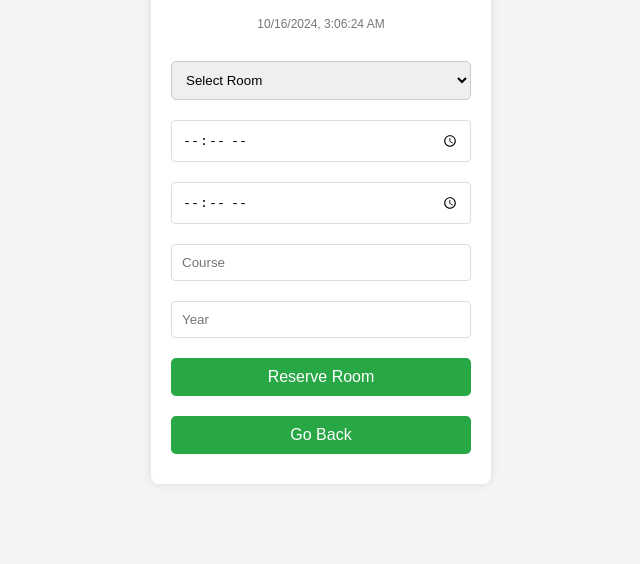
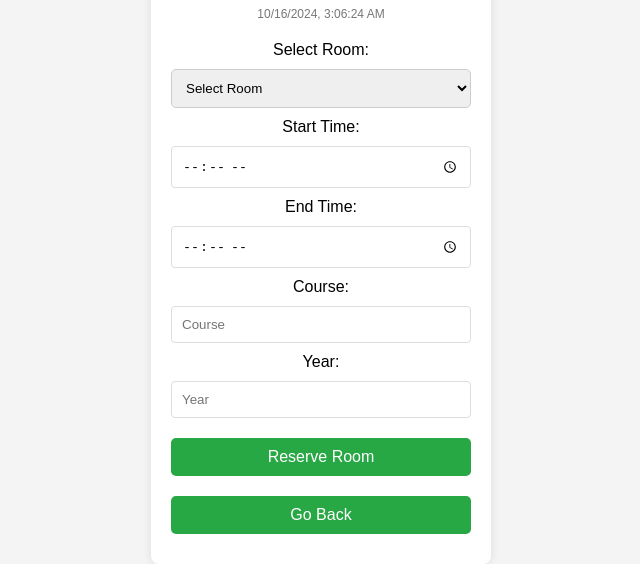
Before and after one commit to dheejay28/reservation, a plain HTML site: page reserve.html in a window 1280 px wide. Shown: the part 306-870 px from the top of the page, without its empty margins (319-959 px from the left). Before the commit the page ends 800 px from the top, so only its background shows below. Drawn offline with Linux system fonts and the light colour scheme.

Commit message:
Update reserve.html

```diff
--- a/reserve.html
+++ b/reserve.html
@@ -12,13 +12,23 @@
         <h1>Reserve a Room</h1>
         <p id="current-date-time"></p>
 
+        <label for="room-select">Select Room:</label>
         <select id="room-select" required>
             <option value="">Select Room</option>
         </select>
+
+        <label for="start-time">Start Time:</label>
         <input type="time" id="start-time" required>
+
+        <label for="end-time">End Time:</label>
         <input type="time" id="end-time" required>
+
+        <label for="course">Course:</label>
         <input type="text" id="course" placeholder="Course" required>
+
+        <label for="year">Year:</label>
         <input type="text" id="year" placeholder="Year" required>
+
         <button onclick="reserveRoom()">Reserve Room</button>
         <p id="reservation-message" class="hidden"></p>
 
@@ -36,6 +46,16 @@
             const roomSelect = document.getElementById('room-select');
             const rooms = JSON.parse(localStorage.getItem('rooms')) || [];
 
+            // Check if rooms are available
+            if (rooms.length === 0) {
+                const noRoomsOption = document.createElement('option');
+                noRoomsOption.value = '';
+                noRoomsOption.textContent = 'No rooms available'; // Indicate no rooms
+                roomSelect.appendChild(noRoomsOption);
+                return;
+            }
+
+            // Populate room options
             rooms.forEach(room => {
                 const option = document.createElement('option');
                 option.value = room;
```
